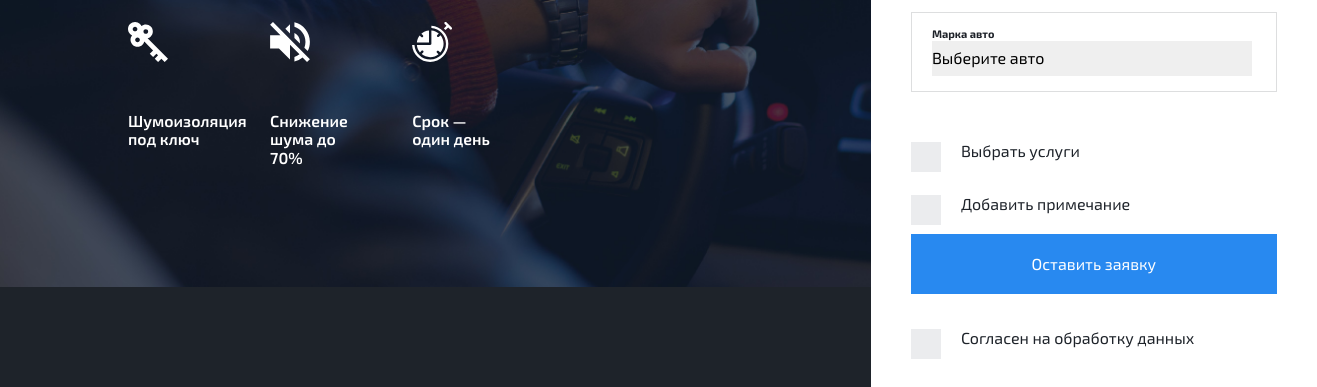
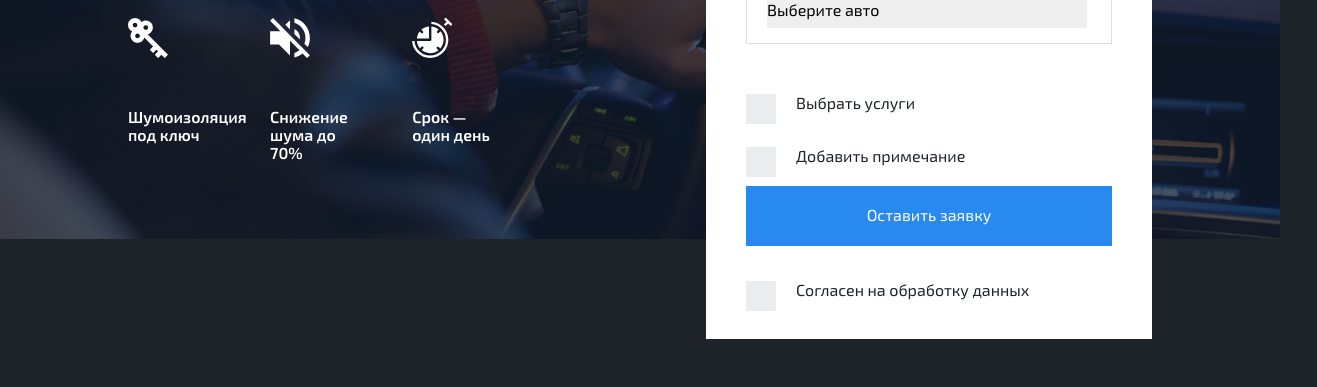
Before and after one commit to bahoss/pro-silence, a plain HTML site: page src/index.html in a window 1280 px wide. Shown: the part 421-808 px from the top of the page, 1317 px wide, since content can reach past the window. Drawn offline with Linux system fonts and the light colour scheme; files whose address does not match are found by name; a web font is replaced by a local one.

Commit message:
fixing svg

```diff
--- a/src/css/styles.scss
+++ b/src/css/styles.scss
@@ -110,7 +110,6 @@ input {
   position: relative;
   align-items: center;
   width: 80%;
-  height: 100%;
 }
 
 #first {
@@ -119,6 +118,7 @@ input {
   flex-wrap: wrap;
   background: url(../img/hero.jpg) no-repeat;
   background-size: cover;
+  height: 660px;
   header {
     display: flex;
     justify-content: space-between;
@@ -213,11 +213,9 @@ input {
 .form {
   display: flex;
   position: absolute;
-  right: -364px;
+  right: 0;
   bottom: -100px;
   flex-direction: column;
-  position: relative;
-
   background: #fff;
   padding: 40px;
   span {
--- a/src/index.html
+++ b/src/index.html
@@ -226,7 +226,7 @@
         </div>
       </div>
     </section>
-    <section id="first"></section>
+
     <script src="http://localhost:35729/livereload.js"></script>
   </body>
 </html>
```
Also changed, not shown: src/css/styles.css.
